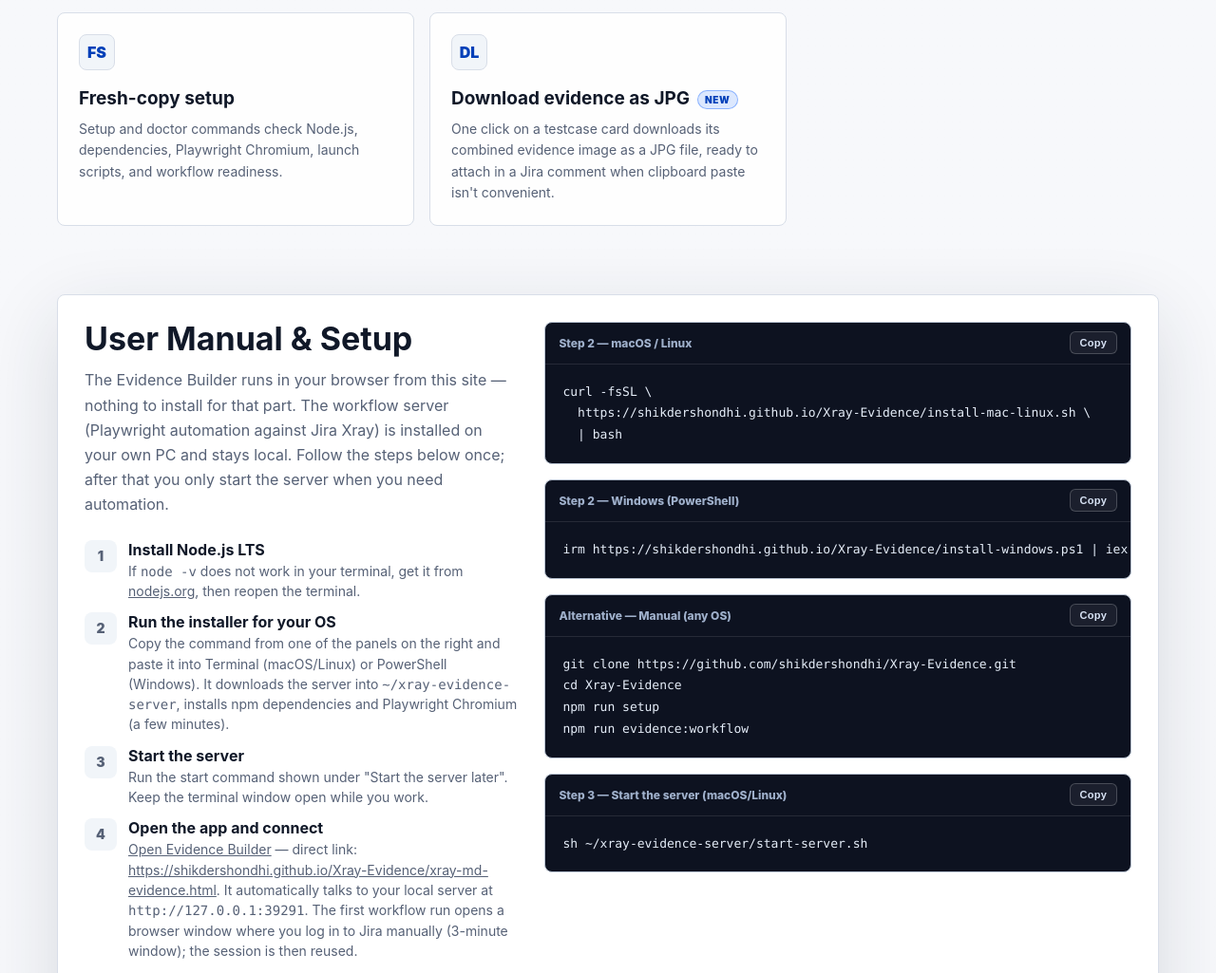
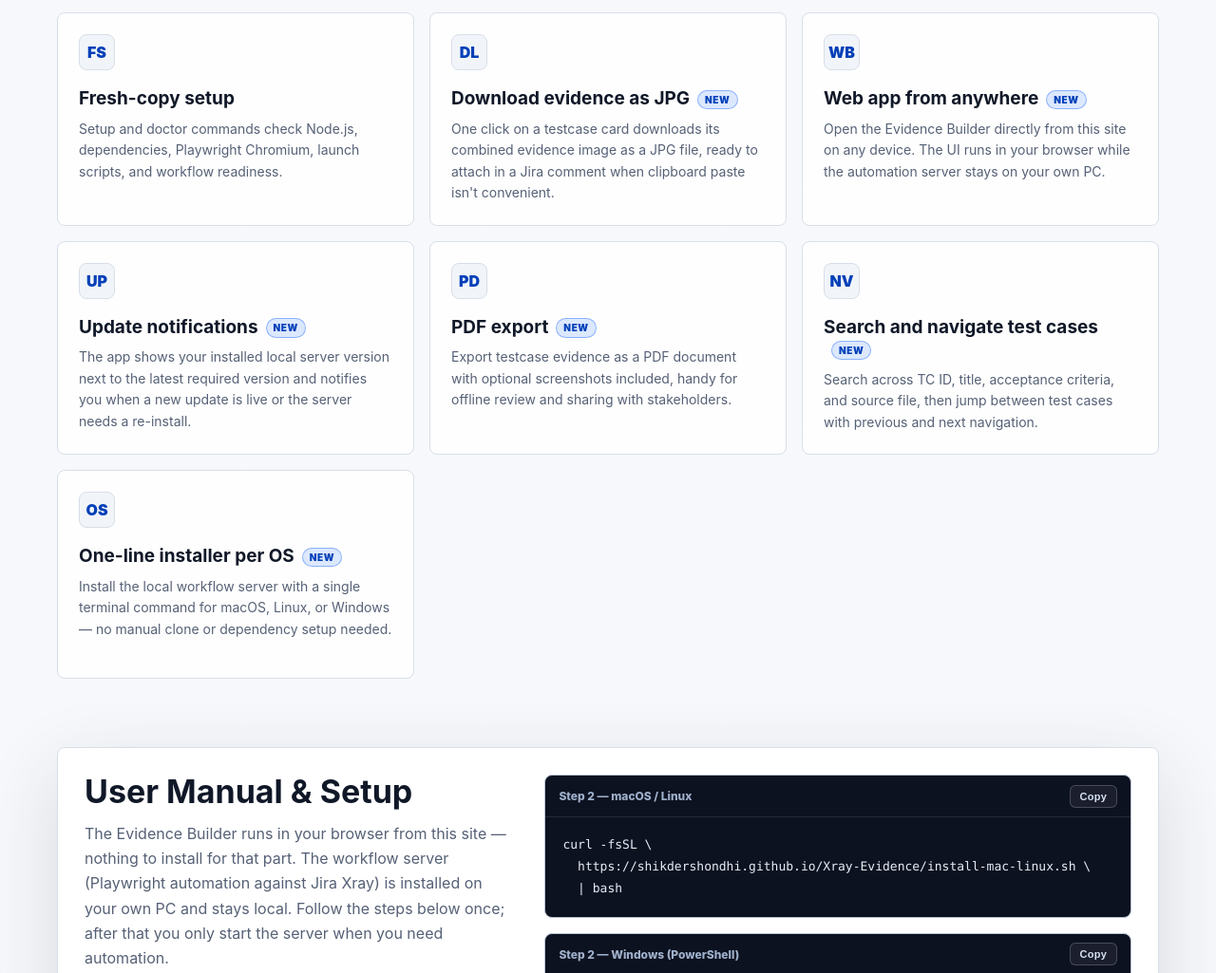
Before and after one commit to shikdershondhi/Xray-Evidence, a website: page index.html in a window 1280 px wide. Shown: the part 1580-2605 px from the top of the page at 95% size. Drawn offline with Linux system fonts and the light colour scheme.

Commit message:
Add Open App nav link and advertise new features on landing page (#23)
* Show installed and latest local server versions in the app header

* Show direct web app URL in landing page manual

* Add Open App nav link and advertise new features on landing page

```diff
--- a/index.html
+++ b/index.html
@@ -150,6 +150,17 @@
       .nav-links a:hover {
         background: var(--surface);
         color: var(--ink);
+      }
+
+      .nav-open-app {
+        border: 1px solid var(--line-strong);
+        background: var(--accent-strong, #2f6fed);
+        color: #fff !important;
+        font-weight: 800;
+      }
+
+      .nav-open-app:hover {
+        filter: brightness(1.08);
       }
 
       .theme-toggle {
@@ -812,6 +823,7 @@
               <a href="#features">Features</a>
               <a href="#setup">Setup</a>
               <a href="https://github.com/shikdershondhi/Xray-Evidence">GitHub</a>
+              <a class="nav-open-app" href="xray-md-evidence.html">Open App</a>
             </div>
             <button
               class="theme-toggle"
@@ -986,6 +998,50 @@
                 One click on a testcase card downloads its combined evidence image
                 as a JPG file, ready to attach in a Jira comment when clipboard
                 paste isn't convenient.
+              </p>
+            </article>
+            <article class="feature">
+              <div class="feature-icon" aria-hidden="true">WB</div>
+              <h3>Web app from anywhere<span class="badge-new">New</span></h3>
+              <p>
+                Open the Evidence Builder directly from this site on any device.
+                The UI runs in your browser while the automation server stays on
+                your own PC.
+              </p>
+            </article>
+            <article class="feature">
+              <div class="feature-icon" aria-hidden="true">UP</div>
+              <h3>Update notifications<span class="badge-new">New</span></h3>
+              <p>
+                The app shows your installed local server version next to the
+                latest required version and notifies you when a new update is
+                live or the server needs a re-install.
+              </p>
+            </article>
+            <article class="feature">
+              <div class="feature-icon" aria-hidden="true">PD</div>
+              <h3>PDF export<span class="badge-new">New</span></h3>
+              <p>
+                Export testcase evidence as a PDF document with optional
+                screenshots included, handy for offline review and sharing with
+                stakeholders.
+              </p>
+            </article>
+            <article class="feature">
+              <div class="feature-icon" aria-hidden="true">NV</div>
+              <h3>Search and navigate test cases<span class="badge-new">New</span></h3>
+              <p>
+                Search across TC ID, title, acceptance criteria, and source file,
+                then jump between test cases with previous and next navigation.
+              </p>
+            </article>
+            <article class="feature">
+              <div class="feature-icon" aria-hidden="true">OS</div>
+              <h3>One-line installer per OS<span class="badge-new">New</span></h3>
+              <p>
+                Install the local workflow server with a single terminal command
+                for macOS, Linux, or Windows — no manual clone or dependency
+                setup needed.
               </p>
             </article>
           </div>
```
